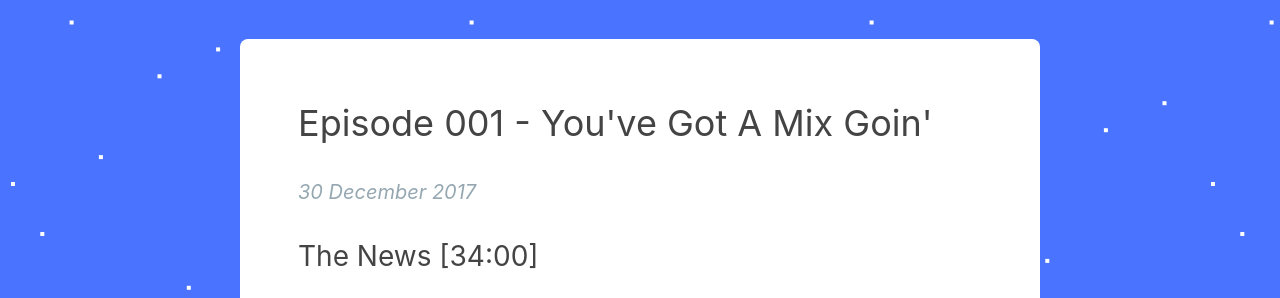
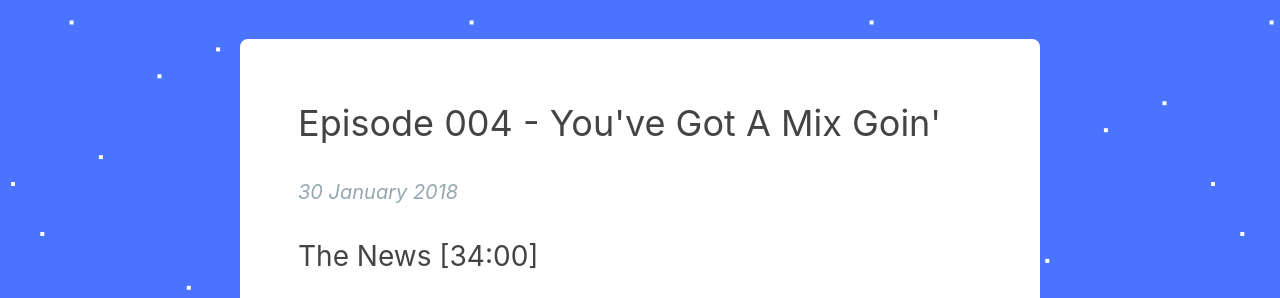
Before and after one commit to jondueck/whatevertown, a Jekyll site: the page built from _posts/2018-01-30-004.md, in a window 1280 px wide. Shown: the part 201-499 px from the top of the page. Built offline with Jekyll 4.4.1, drawn with Linux system fonts in a browser that asks for light colours; some web fonts are replaced.

Commit message:
Updated 004 and 1 other file

```diff
--- a/_posts/2017-12-30-004.md
+++ b/_posts/2018-01-30-004.md
@@ -1,6 +1,6 @@
 ---
-title: Episode 001 - You've Got A Mix Goin'
-date: 2017-12-30 10:00:00 -06:00
+title: Episode 004 - You've Got A Mix Goin'
+date: 2018-01-30 09:30:00 -06:00
 permalink: "/episode/4/"
 author: Whatevertown
 file: https://s3.ca-central-1.amazonaws.com/lodgment-remark-slipshod/004.mp3
```
